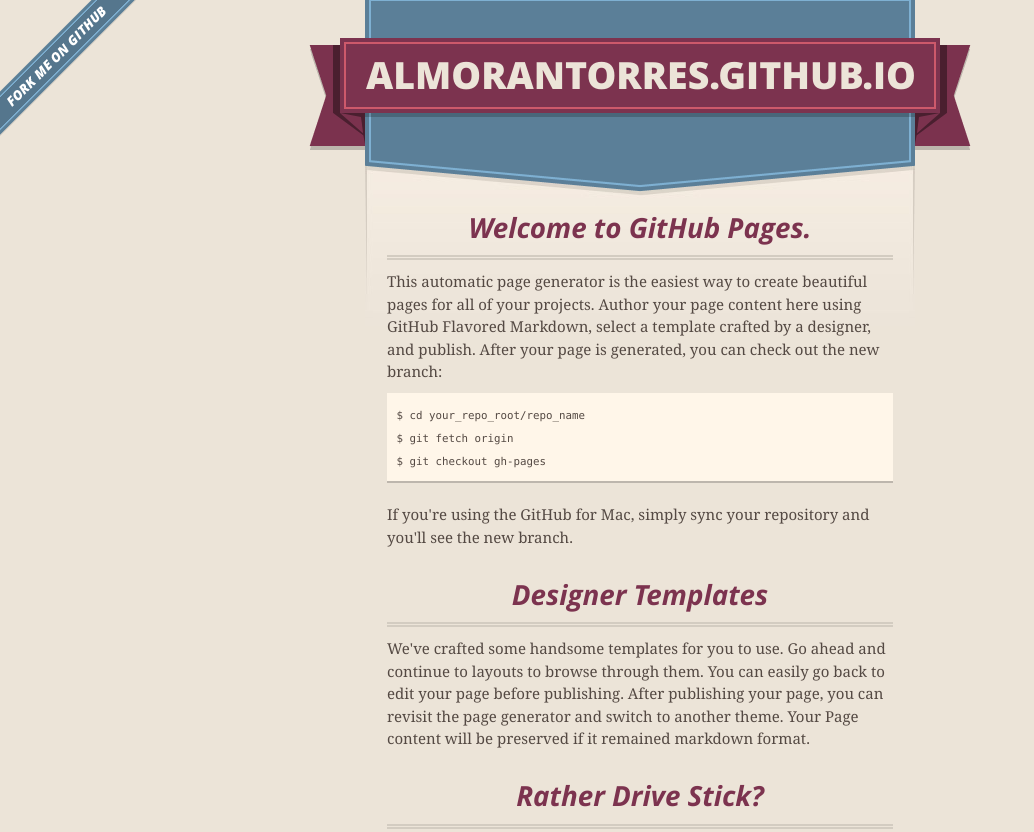
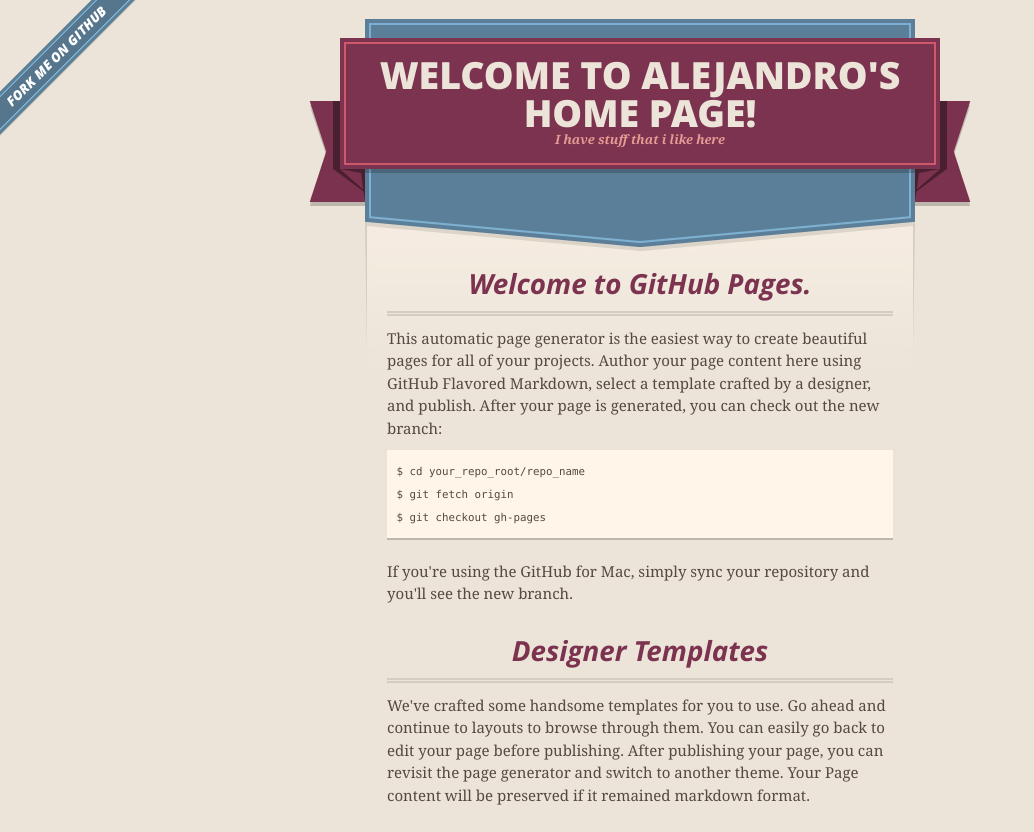
Before and after one commit to almorantorres/almorantorres.github.io, a plain HTML site: page index.html in a window 1280 px wide. Shown: the top 832 px of the page, without its empty margins (0-1034 px from the left). Drawn offline with nearby package versions, Linux system fonts and the light colour scheme.

Commit message:
Add a friendlyer tag line

```diff
--- a/index.html
+++ b/index.html
@@ -27,8 +27,8 @@
       <header>
         <span class="ribbon-outer">
           <span class="ribbon-inner">
-            <h1>Almorantorres.GitHub.io</h1>
-            <h2></h2>
+            <h1>Welcome to Alejandro's Home page!</h1>
+            <h2>I have stuff that i like here</h2>
           </span>
           <span class="left-tail"></span>
           <span class="right-tail"></span>
```
